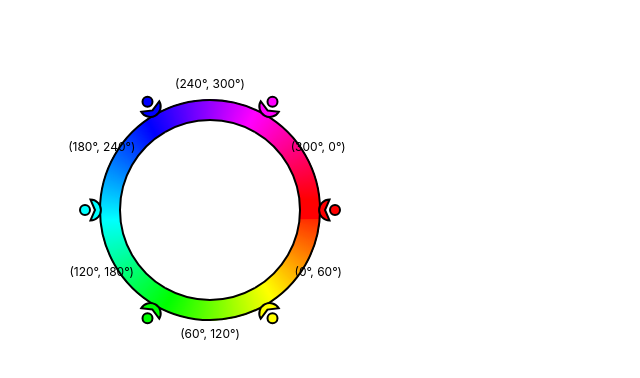
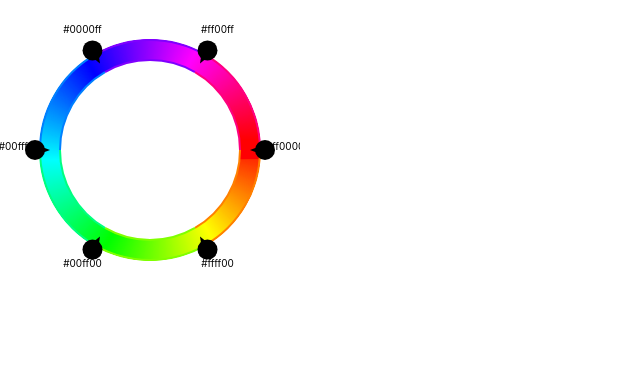
Before and after one commit to Jordan-SFU/WhatIsYellow, a React (Create React App) app in the folder what-is-yellow/: page / in a window 1280 px wide. Shown: the top 378 px of the page, without its empty margins (0-640 px from the left). Built offline with nearby package versions, Linux system fonts and the light colour scheme; the HTML template or start-up script is replaced by a standard one.

Commit message:
made cool knobs :)

```diff
--- a/what-is-yellow/src/Components/CircularSlider.js
+++ b/what-is-yellow/src/Components/CircularSlider.js
@@ -59,6 +59,7 @@ const hslToHex = (h, s, l) => {
 const CircularSlider = ({ radius = 100, knobRadius = 10, knobs = 6, onChange }) => {
   const [angles, setAngles] = useState(Array(knobs).fill(0));
   const [activeIndex, setActiveIndex] = useState(null);
+  const [hoveredIndex, setHoveredIndex] = useState(null);
   const [center, setCenter] = useState({ x: radius + knobRadius, y: radius + knobRadius });
   const [svgRect, setSvgRect] = useState(null);
   const svgRef = useRef(null);
@@ -98,7 +99,8 @@ const CircularSlider = ({ radius = 100, knobRadius = 10, knobs = 6, onChange })
           const newAngles = [...prevAngles];
           newAngles[index] = angle;
           if (onChange) {
-            onChange(index, angle);
+            // round to nearest integer
+            onChange(index, Math.round(angle));
           }
           return newAngles;
         });
@@ -114,6 +116,48 @@ const CircularSlider = ({ radius = 100, knobRadius = 10, knobs = 6, onChange })
     document.addEventListener('mousemove', onMouseMove);
     document.addEventListener('mouseup', onMouseUp);
   };
+
+  // Event handlers for hovering knobs
+  const handleMouseEnter = (index) => () => {
+    if (hoveredIndex === null) {
+      setHoveredIndex(index);
+    }
+  };
+
+  const handleMouseLeave = () => {
+    setHoveredIndex(null);
+  };
+
+  // Event handler for the scroll wheel
+  const handleWheel = (e) => {
+    if (hoveredIndex !== null) {
+      e.preventDefault();
+      const delta = e.deltaY > 0 ? 1 : -1;
+      setAngles((prevAngles) => {
+        const newAngles = [...prevAngles];
+        let newAngle = clampAngle(newAngles[hoveredIndex] + delta);
+        if (knobs > 1) {
+          const prevIndex = (hoveredIndex - 1 + knobs) % knobs;
+          const nextIndex = (hoveredIndex + 1) % knobs;
+          newAngle = clampBetween(newAngle, angles[prevIndex], angles[nextIndex]);
+        }
+        newAngles[hoveredIndex] = newAngle;
+        if (onChange) {
+          onChange(hoveredIndex, Math.round(newAngle));
+        }
+        return newAngles;
+      });
+    }
+  };
+
+  useEffect(() => {
+    if (svgRef.current) {
+      svgRef.current.addEventListener('wheel', handleWheel);
+      return () => {
+        svgRef.current.removeEventListener('wheel', handleWheel);
+      };
+    }
+  }, [hoveredIndex]);
 
   // Calculate the knob positions based on the angles
   const knobPositions = angles.map((angle) => ({
@@ -159,7 +203,7 @@ const CircularSlider = ({ radius = 100, knobRadius = 10, knobs = 6, onChange })
               ${center.x + (radius - knobRadius) * Math.cos(degToRad(nextPos.angle))}
               ${center.y + (radius - knobRadius) * Math.sin(degToRad(nextPos.angle))}`}
           fill="none"
-          stroke="black"
+          stroke={color}
           strokeWidth="2"
         />
         <path
@@ -169,118 +213,61 @@ const CircularSlider = ({ radius = 100, knobRadius = 10, knobs = 6, onChange })
               ${center.x + (radius + knobRadius) * Math.cos(degToRad(nextPos.angle))}
               ${center.y + (radius + knobRadius) * Math.sin(degToRad(nextPos.angle))}`}
           fill="none"
-          stroke="black"
+          stroke={color}
           strokeWidth="2"
         />
       </g>
     );
   });
 
-  // Display hue values of the segment endpoints
-  const hueText = knobPositions.map((pos, index) => {
-    const nextIndex = (index + 1) % knobs;
-    let nextPos = knobPositions[nextIndex];
+  // Draw the knobs and hex values
+  const knobElements = knobPositions.map((pos, index) => {
+    const color = hslToHex(pos.angle, 100, 50);
 
-    let startAngle = clampAngle(pos.angle);
-    let endAngle = clampAngle(nextPos.angle);
-    if (endAngle < startAngle) {
-      endAngle += 360;
-    }
+    const trianglePoints = `${center.x + 100 * Math.cos(degToRad(pos.angle))},${center.y + 100 * Math.sin(degToRad(pos.angle))} ${center.x + 110 * Math.cos(degToRad(pos.angle + 2))},${center.y + 110 * Math.sin(degToRad(pos.angle + 2))} ${center.x + 110 * Math.cos(degToRad(pos.angle - 2))},${center.y + 110 * Math.sin(degToRad(pos.angle - 2))}`;
+    return (
+      <g key={index}>
+        <text
+          x={pos.x + 20 * Math.cos(degToRad(pos.angle))}
+          y={pos.y + 20 * Math.sin(degToRad(pos.angle))}
+          fontSize="10"
+          fill="black"
+          style={{ userSelect: 'none' }}
+          textAnchor="middle"
+        >
+          {color}
+        </text>
 
-    const midAngle = (startAngle + endAngle) / 2;
-    const midX = center.x + radius * 1.25 * Math.cos(degToRad(midAngle));
-    const midY = center.y + radius * 1.25 * Math.sin(degToRad(midAngle));
-    const hueStart = Math.round(startAngle);
-    const hueEnd = Math.round(endAngle % 360);
+        <circle
+          cx={pos.x}
+          cy={pos.y}
+          r={knobRadius}
+          fill="black"
+          stroke={activeIndex === index || hoveredIndex === index ? 'black' : 'none'}
+          strokeWidth={2}
+          onMouseDown={handleMouseDown(index)}
+          onMouseEnter={handleMouseEnter(index)}
+          onMouseLeave={handleMouseLeave}
+        />
 
-    return (
-      <text
-        key={index}
-        x={midX}
-        y={midY}
-        fill="black"
-        fontSize="12"
-        textAnchor="middle"
-        alignmentBaseline="middle"
-      >
-        {`(${hueStart}°, ${hueEnd}°)`}
-      </text>
+        <polygon
+          points={trianglePoints}
+          fill="black"
+          stroke={activeIndex === index || hoveredIndex === index ? 'black' : 'none'}
+          strokeWidth={2}
+          onMouseDown={handleMouseDown(index)}
+          onMouseEnter={handleMouseEnter(index)}
+          onMouseLeave={handleMouseLeave}
+        />
+      </g>
     );
   });
 
-  // Function to get the color at a specific angle
-  const getColorAtAngle = (angle) => {
-    const hue = Math.round(clampAngle(angle));
-    return `hsl(${hue}, 100%, 50%)`;
-  };
-
-  // Function to handle display of hue and hex code
-  const renderHueInfo = (index) => {
-    const angle = angles[index];
-    const hue = Math.round(angle);
-    const color = getColorAtAngle(angle);
-    const hex = hslToHex(hue, 100, 50);
-
-    const posX = center.x + (radius + knobRadius * 2.5) * Math.cos(degToRad(angle));
-    const posY = center.y + (radius + knobRadius * 2.5) * Math.sin(degToRad(angle));
-
-    return (
-      <g key={`info-${index}`}>
-        <rect
-          x={posX - 40}
-          y={posY - 30}
-          width={80}
-          height={40}
-          fill="white"
-          stroke="black"
-        />
-        <text x={posX} y={posY - 15} fill="black" fontSize="12" textAnchor="middle">{`Hue: ${hue}°`}</text>
-        <text x={posX} y={posY} fill="black" fontSize="12" textAnchor="middle">{`Hex: ${hex}`}</text>
-      </g>
-    );
-  };
-
   return (
-    <svg
-      ref={svgRef}
-      width={center.x * 2 + 100}
-      height={center.y * 2 + 100}
-      style={{ userSelect: 'none', touchAction: 'none' }}
-    >
-      <g transform={`translate(${50}, ${50})`}>
-        {rainbowGradient}
-        {outlines}
-        {hueText}
-        {knobPositions.map((pos, index) => (
-          <g key={index}>
-            <path
-              d={`
-                M ${pos.x} ${pos.y}
-                L ${center.x + (radius + knobRadius * 2) * Math.cos(degToRad(pos.angle + 5))}
-                  ${center.y + (radius + knobRadius * 2) * Math.sin(degToRad(pos.angle + 5))}
-                A ${knobRadius} ${knobRadius} 0 0 1
-                  ${center.x + (radius + knobRadius * 2) * Math.cos(degToRad(pos.angle - 5))}
-                  ${center.y + (radius + knobRadius * 2) * Math.sin(degToRad(pos.angle - 5))}
-                Z
-              `}
-              fill={getColorAtAngle(pos.angle)}
-              stroke="black"
-              strokeWidth={2}
-              onMouseDown={handleMouseDown(index)}
-            />
-            <circle
-              cx={center.x + (radius + knobRadius * 2.5) * Math.cos(degToRad(pos.angle))}
-              cy={center.y + (radius + knobRadius * 2.5) * Math.sin(degToRad(pos.angle))}
-              r={knobRadius / 2}
-              fill={getColorAtAngle(pos.angle)}
-              stroke="black"
-              strokeWidth={2}
-              onMouseDown={handleMouseDown(index)}
-            />
-            {activeIndex === index && renderHueInfo(index)}
-          </g>
-        ))}
-      </g>
+    <svg ref={svgRef} width={2 * (radius + knobRadius * 2) * 1.25} height={2 * (radius + knobRadius * 2) * 1.25}>
+      {rainbowGradient}
+      {outlines}
+      {knobElements}
     </svg>
   );
 };
```
